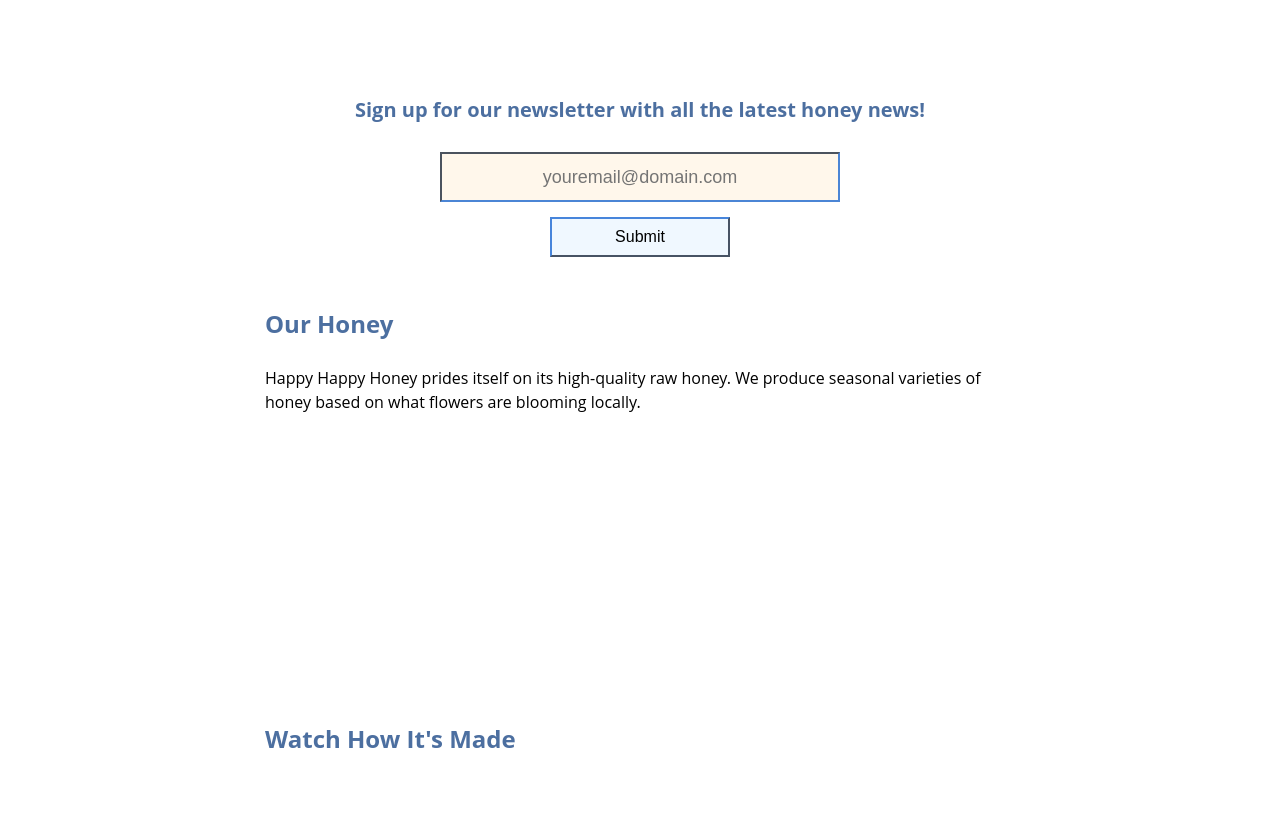
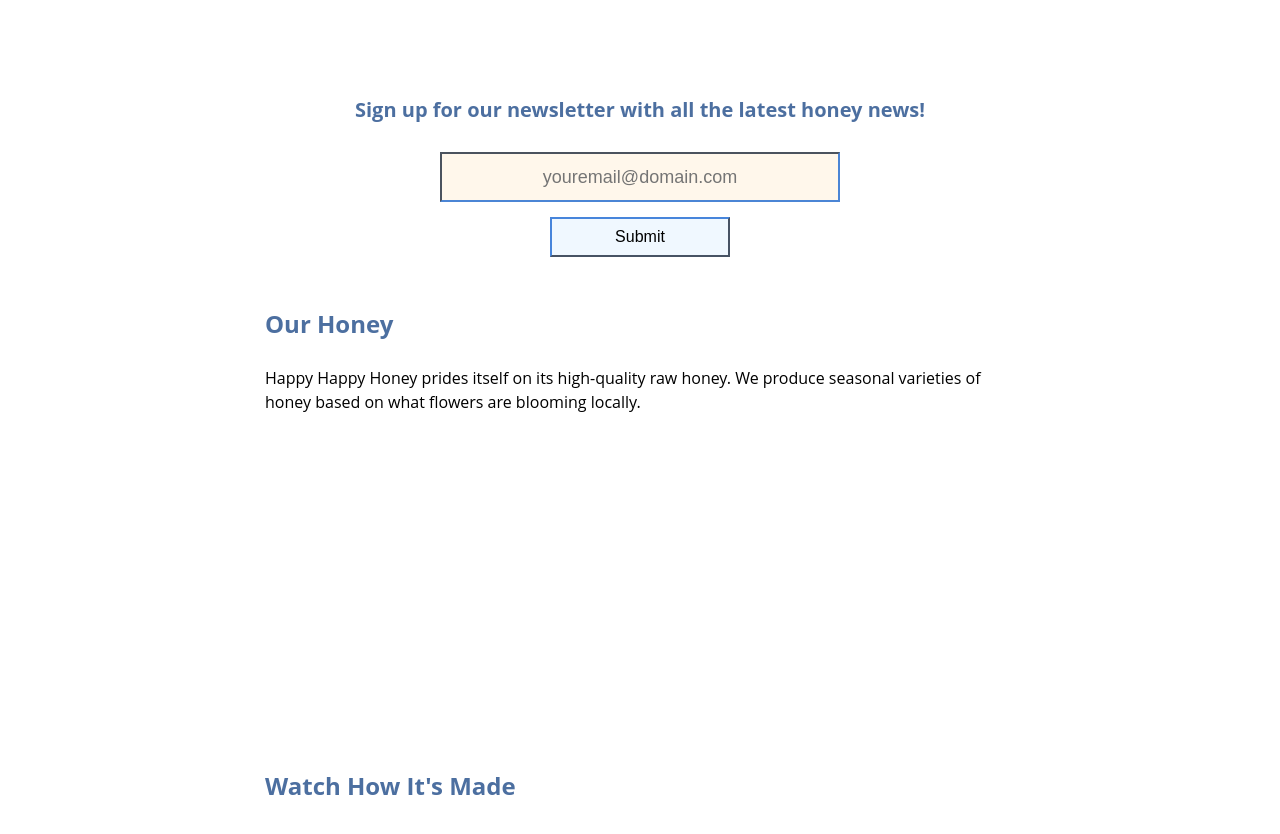
Before and after one commit to nessdocs/fCC-Responsive-Web-Design, a plain HTML site: page Product-Landing-Page/index.html in a window 1280 px wide. Shown: the part 102-936 px from the top of the page. Drawn offline with Linux system fonts and the light colour scheme; grey boxes are pictures that could not be loaded.

Commit message:
Update styles.css

```diff
--- a/Product-Landing-Page/styles.css
+++ b/Product-Landing-Page/styles.css
@@ -182,7 +182,7 @@ h2 {
     overflow: hidden;
     position: relative;
     height: 0;
-    padding-bottom: 50%;
+    padding-bottom: 56.25%;
 }
 
 .youtube iframe {
```
